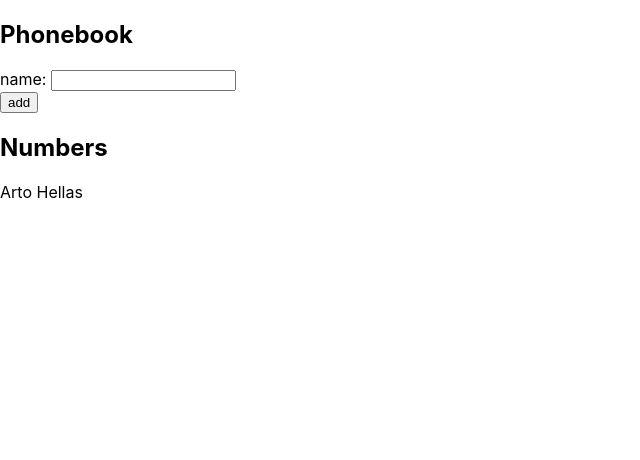
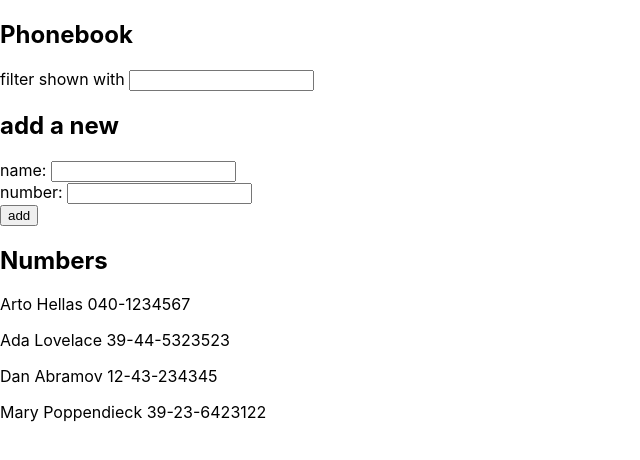
Before and after one commit to krisdinakr/fullstackopen-2021, a React (Create React App) app in the folder part2/phonebook/: page / in a window 1280 px wide. Shown: the top 460 px of the page, without its empty margins (0-640 px from the left). Built offline with nearby package versions, Linux system fonts and the light colour scheme; the HTML template or start-up script is replaced by a standard one.

Commit message:
add number input and handler

```diff
--- a/part2/phonebook/src/App.js
+++ b/part2/phonebook/src/App.js
@@ -2,16 +2,21 @@
 
 const App = () => {
   const [persons, setPersons] = useState([
-    { name: 'Arto Hellas' }
+    { name: 'Arto Hellas', number: '040-1234567' },
+    { name: 'Ada Lovelace', number: '39-44-5323523' },
+    { name: 'Dan Abramov', number: '12-43-234345' },
+    { name: 'Mary Poppendieck', number: '39-23-6423122' }
   ]);
   const [newName, setNewName] = useState('');
+  const [newNumber, setNewNumber] = useState('');
 
   const addContact = (event) => {
     event.preventDefault();
 
     const newContactObj = {
+      key: newName,
       name: newName,
-      key: newName
+      number: newNumber
     };
 
     const checkDuplicate = persons.find(contact => contact.name === newName);
@@ -23,17 +28,22 @@
     }
 
     setNewName('');
+    setNewNumber('');
   }
 
-  const changeHandler = (event) => {
-    setNewName(event.target.value);
-  }
   return (
     <div>
       <h2>Phonebook</h2>
+      <div>
+        filter shown with <input />
+      </div>
+      <h2>add a new</h2>
       <form>
         <div>
-          name: <input value={newName} onChange={changeHandler} />
+          name: <input value={newName} onChange={(e) => setNewName(e.target.value)} />
+        </div>
+        <div>
+          number: <input value={newNumber} onChange={(e) => setNewNumber(e.target.value)} />
         </div>
         <div>
           <button type="submit" onClick={addContact}>add</button>
@@ -41,7 +51,7 @@
       </form>
       <h2>Numbers</h2>
       <div>
-        {persons.map(person => <p key={person.name}>{person.name}</p>)}
+        {persons.map(person => <p key={person.name}>{person.name} {person.number}</p>)}
       </div>
     </div>
   )
```
